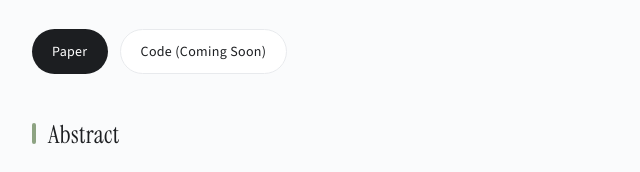
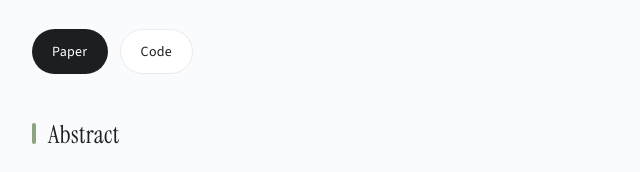
Before and after one commit to Adonis-galaxy/Iris-website, a plain HTML site: page index.html in a window 1280 px wide. Shown: the part 362-534 px from the top of the page, 240-880 px from the left. Drawn offline with nearby package versions, Linux system fonts and the light colour scheme.

Commit message:
update code public

```diff
--- a/index.html
+++ b/index.html
@@ -318,7 +318,7 @@
     </p>
     <div class="links">
       <a href="https://arxiv.org/abs/2411.16750">Paper</a>
-      <a href="https://github.com/Adonis-galaxy/Iris">Code (Coming Soon)</a>
+      <a href="https://github.com/Adonis-galaxy/Iris">Code</a>
     </div>
 
     <h2>Abstract</h2>
```
